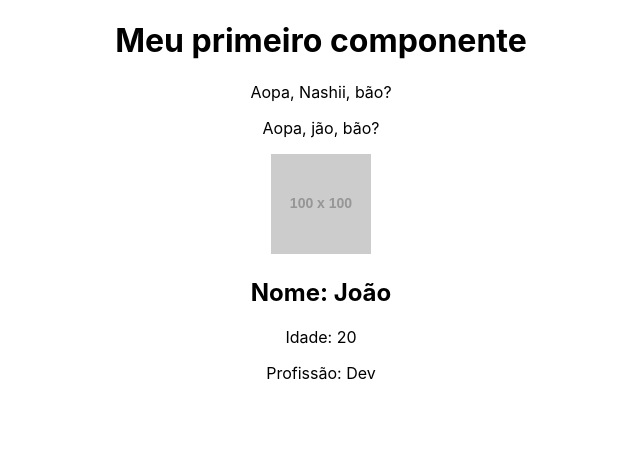
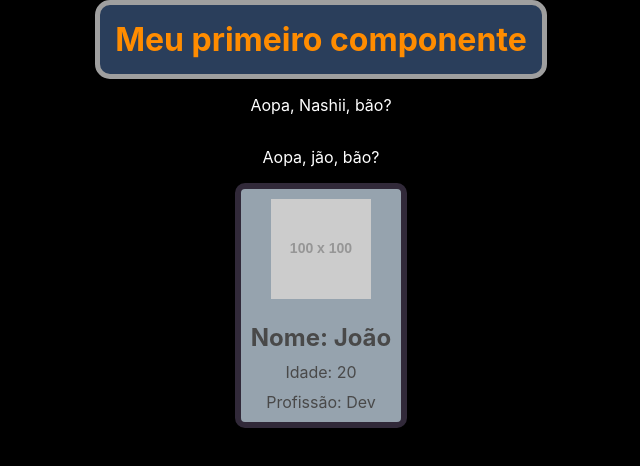
Before and after one commit to NashiCodes/React, a React (Create React App) app: page / in a window 1280 px wide. Shown: the top 466 px of the page, without its empty margins (319-959 px from the left). Built offline with nearby package versions, Linux system fonts and the light colour scheme.

Commit message:
CSS com REACT

```diff
--- a/src/App.css
+++ b/src/App.css
@@ -1,38 +1,9 @@
 .App {
   text-align: center;
-}
-
-.App-logo {
-  height: 40vmin;
-  pointer-events: none;
-}
-
-@media (prefers-reduced-motion: no-preference) {
-  .App-logo {
-    animation: App-logo-spin infinite 20s linear;
-  }
-}
-
-.App-header {
-  background-color: #282c34;
-  min-height: 100vh;
+  background-color: #000000;
   display: flex;
   flex-direction: column;
   align-items: center;
   justify-content: center;
-  font-size: calc(10px + 2vmin);
   color: white;
 }
-
-.App-link {
-  color: #61dafb;
-}
-
-@keyframes App-logo-spin {
-  from {
-    transform: rotate(0deg);
-  }
-  to {
-    transform: rotate(360deg);
-  }
-}
--- a/src/components/Index.js
+++ b/src/components/Index.js
@@ -1,9 +1,11 @@
+import styles from "./Index.module.css";
+
 function HelloWorld() {
-    return (
-        <div>
-            <h1>Meu primeiro componente</h1>
+  return (
+      <div className={styles.IContainer}>
+          <h1 className={styles.IContent}>Meu primeiro componente</h1>
     </div>
-)
+  );
 }
 
-export default HelloWorld
+export default HelloWorld;
--- /dev/null
+++ b/src/components/Index.module.css
@@ -0,0 +1,10 @@
+.IContainer {
+  background-color: rgb(42, 62, 91);
+  border: 5px solid rgb(159, 159, 159);
+  border-radius: 15px;
+}
+
+.IContent {
+  color: darkorange;
+  margin: 15px;
+}
--- a/src/components/Pessoa.js
+++ b/src/components/Pessoa.js
@@ -1,10 +1,12 @@
-function Pessoa({name, age, prof, foto}) {
+import styles from './Pessoa.module.css'
+
+function Pessoa({ name, age, prof, foto }) {
   return (
-    <div>
-      <img src={foto} alt={name} />
-      <h2>Nome: {name}</h2>
-      <p>Idade: {age}</p>
-      <p>Profissão: {prof}</p>
+    <div className={styles.PessoaContainer}>
+      <img className={styles.PessoaContent} src={foto} alt={name} />
+      <h2 className={styles.PessoaContent}>Nome: {name}</h2>
+      <p className={styles.PessoaContent}>Idade: {age}</p>
+      <p className={styles.PessoaContent}>Profissão: {prof}</p>
     </div>
   );
 }
--- /dev/null
+++ b/src/components/Pessoa.module.css
@@ -0,0 +1,10 @@
+.PessoaContainer{
+    background-color: rgb(150, 163, 174);
+    border: 6px solid rgb(49, 41, 57);
+    border-radius: 10px;
+}
+
+.PessoaContent{
+    color: rgb(73, 73, 73);
+    margin: 10px;
+}
--- a/src/index.css
+++ b/src/index.css
@@ -1,13 +1,7 @@
 body {
   margin: 0;
-  font-family: -apple-system, BlinkMacSystemFont, 'Segoe UI', 'Roboto', 'Oxygen',
-    'Ubuntu', 'Cantarell', 'Fira Sans', 'Droid Sans', 'Helvetica Neue',
+  font-family: -apple-system, BlinkMacSystemFont, "Segoe UI", "Roboto", "Oxygen",
+    "Ubuntu", "Cantarell", "Fira Sans", "Droid Sans", "Helvetica Neue",
     sans-serif;
-  -webkit-font-smoothing: antialiased;
-  -moz-osx-font-smoothing: grayscale;
+    background-color: #000000;
 }
-
-code {
-  font-family: source-code-pro, Menlo, Monaco, Consolas, 'Courier New',
-    monospace;
-}
```
